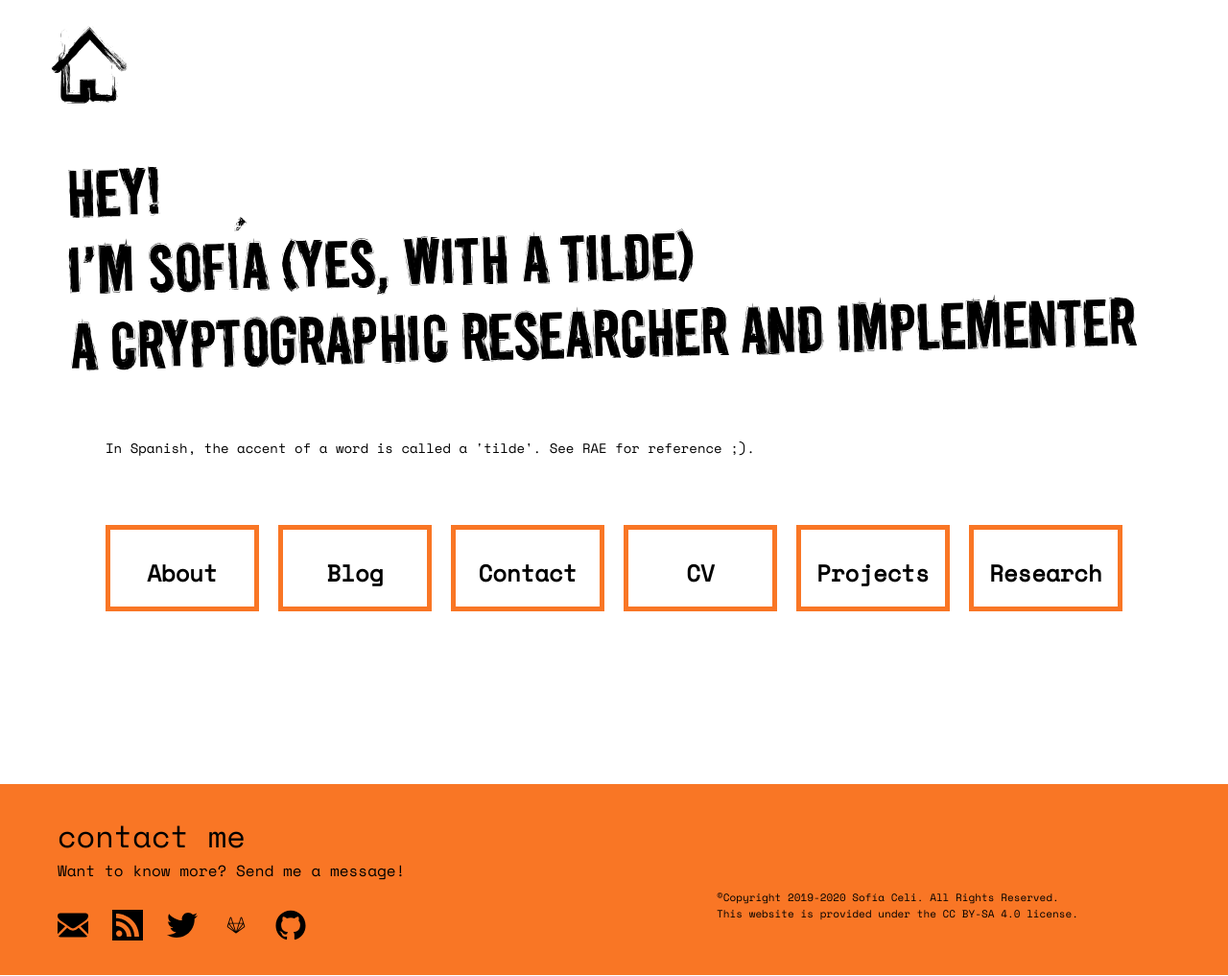
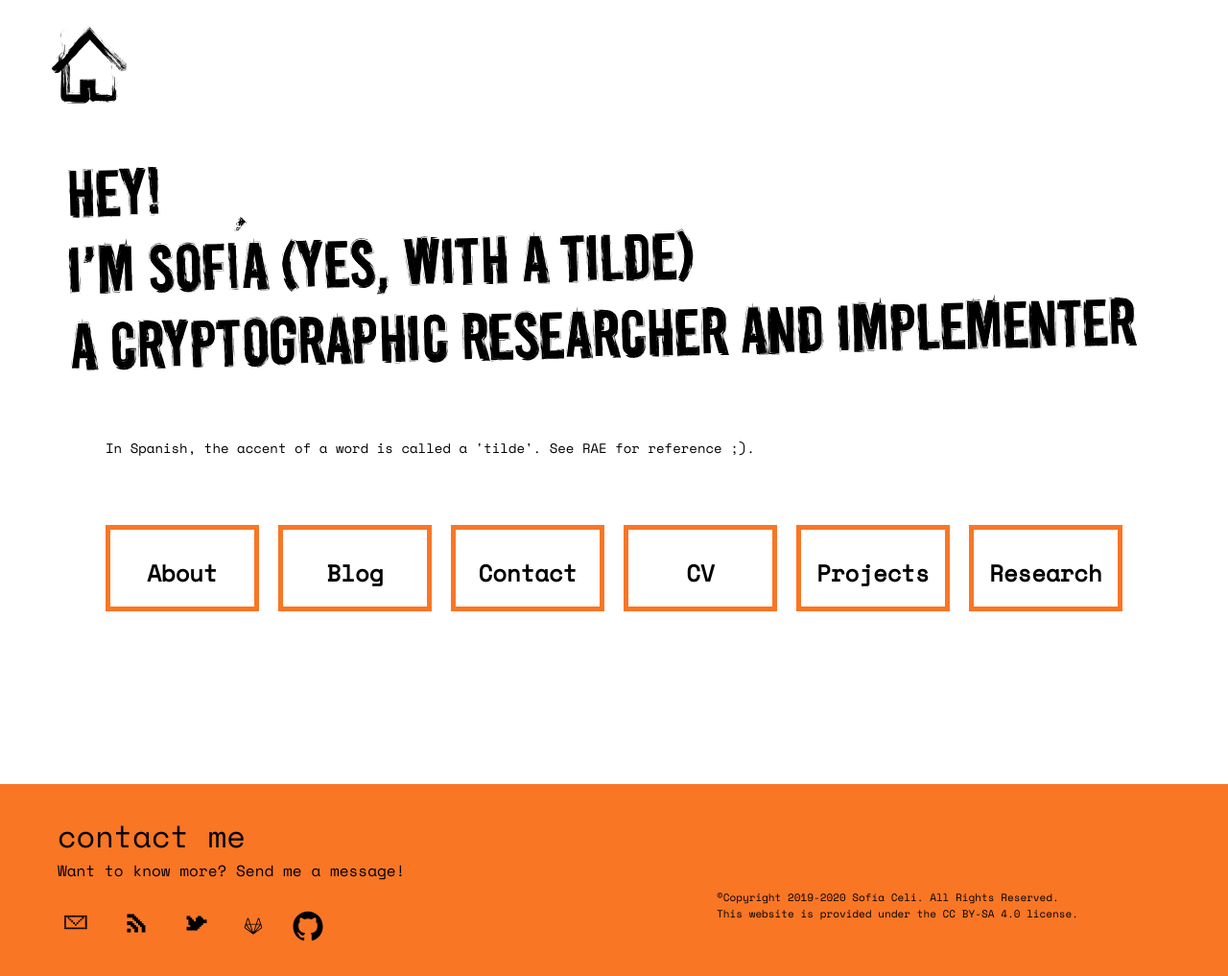
Before and after one commit to claucece/claucece.github.io, a Jekyll site: the page built from index.html, in a window 1280 px wide and 1017 px high. Shown: the whole window at 96% size. Built offline with Jekyll 4.4.1, drawn with Linux system fonts in a browser that asks for light colours.

Commit message:
Now using 8-bit logos

```diff
--- a/_includes/footer.html
+++ b/_includes/footer.html
@@ -8,26 +8,86 @@
         <ul class="contact-list">
           <li>
             <a class="footer-link" href="mailto:{{ site.email }}" title="Contact by email">
-              <span class="icon-footer">
-                <svg viewBox="0 0 550.795 550.795">
-                  <path d="M501.613,491.782c12.381,0,23.109-4.088,32.229-12.16L377.793,323.567c-3.744,2.681-7.373,5.288-10.801,7.767 c-11.678,8.604-21.156,15.318-28.434,20.129c-7.277,4.822-16.959,9.737-29.045,14.755c-12.094,5.024-23.361,7.528-33.813,7.528 h-0.306h-0.306c-10.453,0-21.72-2.503-33.813-7.528c-12.093-5.018-21.775-9.933-29.045-14.755 c-7.277-4.811-16.75-11.524-28.434-20.129c-3.256-2.387-6.867-5.006-10.771-7.809L16.946,479.622 c9.119,8.072,19.854,12.16,32.234,12.16H501.613z"/>
-                  <path d="M31.047,225.299C19.37,217.514,9.015,208.598,0,198.555V435.98l137.541-137.541 C110.025,279.229,74.572,254.877,31.047,225.299z"/>
-                  <path d="M520.059,225.299c-41.865,28.336-77.447,52.73-106.75,73.195l137.486,137.492V198.555 C541.98,208.396,531.736,217.306,520.059,225.299z"/>
-                  <path d="M501.613,59.013H49.181c-15.784,0-27.919,5.33-36.42,15.979C4.253,85.646,0.006,98.97,0.006,114.949 c0,12.907,5.636,26.892,16.903,41.959c11.267,15.061,23.256,26.891,35.961,35.496c6.965,4.921,27.969,19.523,63.012,43.801 c18.917,13.109,35.368,24.535,49.505,34.395c12.05,8.396,22.442,15.667,31.022,21.701c0.985,0.691,2.534,1.799,4.59,3.269 c2.215,1.591,5.018,3.61,8.476,6.107c6.659,4.816,12.191,8.709,16.597,11.683c4.4,2.975,9.731,6.298,15.985,9.988 c6.249,3.685,12.143,6.456,17.675,8.299c5.533,1.842,10.655,2.766,15.367,2.766h0.306h0.306c4.711,0,9.834-0.924,15.368-2.766 c5.531-1.843,11.42-4.608,17.674-8.299c6.248-3.69,11.572-7.02,15.986-9.988c4.406-2.974,9.938-6.866,16.598-11.683 c3.451-2.497,6.254-4.517,8.469-6.102c2.057-1.476,3.605-2.577,4.596-3.274c6.684-4.651,17.1-11.892,31.104-21.616 c25.482-17.705,63.01-43.764,112.742-78.281c14.957-10.447,27.453-23.054,37.496-37.803c10.025-14.749,15.051-30.22,15.051-46.408 c0-13.525-4.873-25.098-14.598-34.737C526.461,63.829,514.932,59.013,501.613,59.013z"/>
-                </svg>
+              <span class="icon-footer-pixel">
+							  <svg enable-background="new 0 0 160 80" viewBox="0 0 160 80">
+								  <g>
+									<rect height="8" width="7" x="45" y="13"/>
+									<rect height="7" width="8" x="37" y="6"/>
+									<rect height="7" width="7" x="30" y="6"/>
+									<rect height="7" width="7" x="45" y="6"/>
+									<rect height="7" width="8" x="52" y="6"/>
+									<rect height="7" width="8" x="60" y="6"/>
+									<rect height="7" width="8" x="68" y="6"/>
+									<rect height="7" width="7" x="76" y="6"/>
+									<rect height="7" width="7" x="30" y="21"/>
+									<rect height="8" width="7" x="30" y="13"/>
+									<rect height="8" width="7" x="30" y="28"/>
+									<rect height="8" width="7" x="30" y="36"/>
+									<rect height="7" width="7" x="30" y="44"/>
+									<rect height="8" width="7" x="30" y="51"/>
+									<rect height="7" width="7" x="30" y="59"/>
+									<rect height="7" width="8" x="121" y="21"/>
+									<rect height="8" width="8" x="121" y="13"/>
+									<rect height="8" width="8" x="121" y="28"/>
+									<rect height="8" width="8" x="121" y="36"/>
+									<rect height="7" width="8" x="121" y="44"/>
+									<rect height="8" width="8" x="121" y="51"/>
+									<rect height="7" width="8" x="121" y="59"/>
+									<rect height="7" width="8" x="83" y="6"/>
+									<rect height="7" width="8" x="91" y="6"/>
+									<rect height="7" width="8" x="99" y="6"/>
+									<rect height="7" width="8" x="52" y="21"/>
+									<rect height="8" width="8" x="60" y="28"/>
+									<rect height="8" width="8" x="68" y="36"/>
+									<rect height="8" width="8" x="83" y="36"/>
+									<rect height="8" width="8" x="91" y="28"/>
+									<rect height="7" width="8" x="99" y="21"/>
+									<rect height="7" width="7" x="76" y="44"/>
+									<rect height="8" width="8" x="107" y="13"/>
+									<rect height="7" width="6" x="115" y="6"/>
+									<rect height="7" width="8" x="121" y="6"/>
+									<rect height="7" width="8" x="107" y="6"/>
+									<rect height="7" width="8" x="37" y="59"/>
+									<rect height="7" width="7" x="45" y="59"/>
+									<rect height="7" width="8" x="52" y="59"/>
+									<rect height="7" width="8" x="60" y="59"/>
+									<rect height="7" width="8" x="68" y="59"/>
+									<rect height="7" width="7" x="76" y="59"/>
+									<rect height="7" width="8" x="83" y="59"/>
+									<rect height="7" width="8" x="91" y="59"/>
+									<rect height="7" width="8" x="99" y="59"/>
+									<rect height="7" width="6" x="115" y="59"/>
+									<rect height="7" width="8" x="107" y="59"/>
+									</g>
+								</svg>
               </span>
             </a>
             <a class="footer-link" href="{{ "/feed.xml" | prepend: site.baseurl }}" target="_blank" title="Use web feed">
-              <span class="icon-footer">
-                <svg viewBox="0 0 16 16">
-                  <path d="M0 0v16h16v-16h-16zM3.6 14c-0.9 0-1.6-0.7-1.6-1.6s0.7-1.6 1.6-1.6 1.6 0.7 1.6 1.6-0.6 1.6-1.6 1.6zM7.6 14c0-3.1-2.5-5.6-5.6-5.6v-2.4c4.4 0 8 3.6 8 8h-2.4zM11.6 14c0-5.3-4.3-9.6-9.6-9.6v-2.4c6.6 0 12 5.4 12 12h-2.4z"></path>
+              <span class="icon-footer-pixel">
+                <svg viewBox="0 0 40 39" style="enable-background:new 0 0 40 39;">
+                <style type="text/css">
+                	.st0{fill:#010101;}
+                </style>
+                <g>
+                	<rect x="10" y="25.5" class="st0" width="4" height="4"/>
+                	<polygon class="st0" points="20,21.5 18,21.5 18,19.5 16,19.5 16,17.5 14,17.5 12,17.5 10,17.5 10,21.5 12,21.5 14,21.5 14,23.5
+                		16,23.5 16,25.5 18,25.5 18,27.5 18,29.5 22,29.5 22,27.5 22,25.5 22,23.5 20,23.5 	"/>
+                	<polygon class="st0" points="28,21.5 28,19.5 26,19.5 26,17.5 24,17.5 24,15.5 22,15.5 22,13.5 20,13.5 20,11.5 18,11.5 18,9.5
+                		14,9.5 10,9.5 10,13.5 14,13.5 16,13.5 16,15.5 18,15.5 18,17.5 20,17.5 20,19.5 22,19.5 22,21.5 24,21.5 24,23.5 26,23.5 26,25.5
+                		26,29.5 30,29.5 30,25.5 30,21.5 	"/>
+                </g>
                 </svg>
               </span>
             </a>
             <a class="footer-link" href="https://twitter.com/claucece" target="_blank" title="Contact by twitter">
-              <span class="icon-footer">
-                <svg  viewBox="0 0 612 612">
-                  <path d="M612,116.258c-22.525,9.981-46.694,16.75-72.088,19.772c25.929-15.527,45.777-40.155,55.184-69.411 c-24.322,14.379-51.169,24.82-79.775,30.48c-22.907-24.437-55.49-39.658-91.63-39.658c-69.334,0-125.551,56.217-125.551,125.513 c0,9.828,1.109,19.427,3.251,28.606C197.065,206.32,104.556,156.337,42.641,80.386c-10.823,18.51-16.98,40.078-16.98,63.101 c0,43.559,22.181,81.993,55.835,104.479c-20.575-0.688-39.926-6.348-56.867-15.756v1.568c0,60.806,43.291,111.554,100.693,123.104 c-10.517,2.83-21.607,4.398-33.08,4.398c-8.107,0-15.947-0.803-23.634-2.333c15.985,49.907,62.336,86.199,117.253,87.194 c-42.947,33.654-97.099,53.655-155.916,53.655c-10.134,0-20.116-0.612-29.944-1.721c55.567,35.681,121.536,56.485,192.438,56.485 c230.948,0,357.188-191.291,357.188-357.188l-0.421-16.253C573.872,163.526,595.211,141.422,612,116.258z"/>
+              <span class="icon-footer-pixel">
+                <svg viewBox="0 0 40 39" style="enable-background:new 0 0 40 39;">
+                <style type="text/css">
+                	.st0{fill:#010101;}
+                </style>
+                <polygon class="st0" points="27,15.5 27,13.5 25,13.5 25,11.5 21,11.5 21,13.5 19,13.5 19,17.5 17,17.5 17,15.5 15,15.5 15,13.5
+                	13,13.5 13,11.5 9,11.5 9,15.5 11,15.5 11,17.5 11,21.5 13,21.5 13,23.5 9,23.5 9,27.5 13,27.5 17,27.5 21,27.5 21,25.5 23,25.5
+                	23,23.5 25,23.5 25,21.5 27,21.5 27,19.5 31,19.5 31,15.5 "/>
                 </svg>
               </span>
             </a>
--- a/_sass/_base.scss
+++ b/_sass/_base.scss
@@ -142,20 +142,42 @@ a {
     width: 32px;
     height: 32px;
     margin-right: 15px;
-    margin-top: 5px;
+  }
+}
+
+.icon-footer-pixel {
+  > svg {
+    width: 38px;
+    height: 38px;
+    margin-right: 15px;
   }
 }
 
 .icon-footer,
+.icon-footer-pixel,
 .icon-inside-big {
   > svg {
-    path {
+    path, rect {
+      fill: $black-color;
+      webkit-transition: fill 1s ease-out; /* For Safari 3.1 to 6.0 */
+      transition: fill 1s ease-out;
+    }
+
+    .st0 {
       fill: $black-color;
       webkit-transition: fill 1s ease-out; /* For Safari 3.1 to 6.0 */
       transition: fill 1s ease-out;
     }
 
     &:hover path {
+      fill: $white-color;
+    }
+
+    &:hover .st0 {
+      fill: $white-color;
+    }
+
+    &:hover rect {
       fill: $white-color;
     }
   }
```
